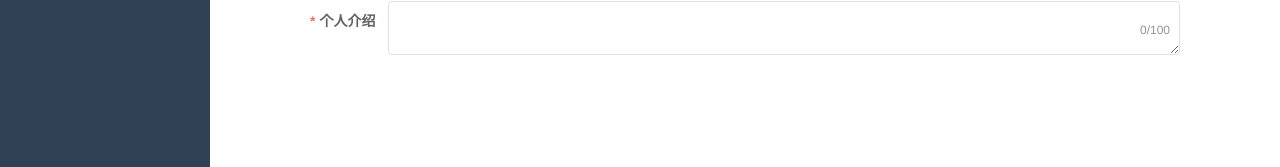
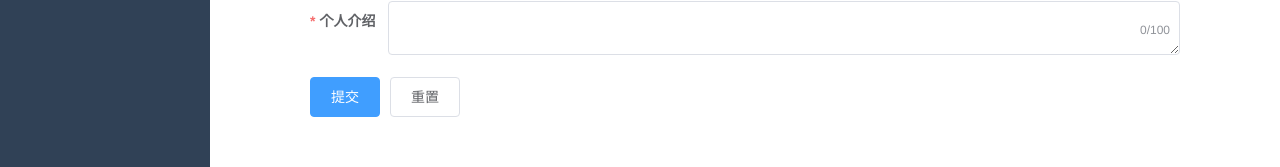
Before and after one commit to ly-chn/element-ui-decorator-demo, a Vue app: page /#/example/form in a window 1280 px wide. Shown: the part 373-540 px from the top of the page. Built offline with nearby package versions, Linux system fonts and the light colour scheme.

Commit message:
simple-form add submit & reset btn

```diff
--- a/src/views/form/simple-form.vue
+++ b/src/views/form/simple-form.vue
@@ -2,7 +2,7 @@
   <div style="padding: 100px">
     用户资料完善展示, 含有部分业务相关不合理逻辑, 仅供参考
     <div style="height: 20px" />
-    <el-form :model="form" :rules="rules" label-width="auto">
+    <el-form ref="form" :model="form" :rules="rules" label-width="auto">
       <el-row>
         <el-col :span="12">
           <el-form-item label="姓名" prop="fullName">
@@ -49,6 +49,10 @@
             <el-input v-model="form.introduction" type="textarea" maxlength="100" show-word-limit />
           </el-form-item>
         </el-col>
+        <el-col>
+          <el-button type="primary" @click="handleSubmit">提交</el-button>
+          <el-button @click="handleReset">重置</el-button>
+        </el-col>
       </el-row>
     </el-form>
   </div>
@@ -90,6 +94,15 @@ export default {
           { min: 10, max: 100, message: '请输入10-100个字符', trigger: ['blur', 'change'] }]
       }
     }
+  },
+  methods: {
+    async handleSubmit() {
+      await this.$refs.form.validate()
+      this.$message.success('验证通过')
+    },
+    handleReset() {
+      this.$refs.form.resetFields()
+    }
   }
 }
 </script>
```
